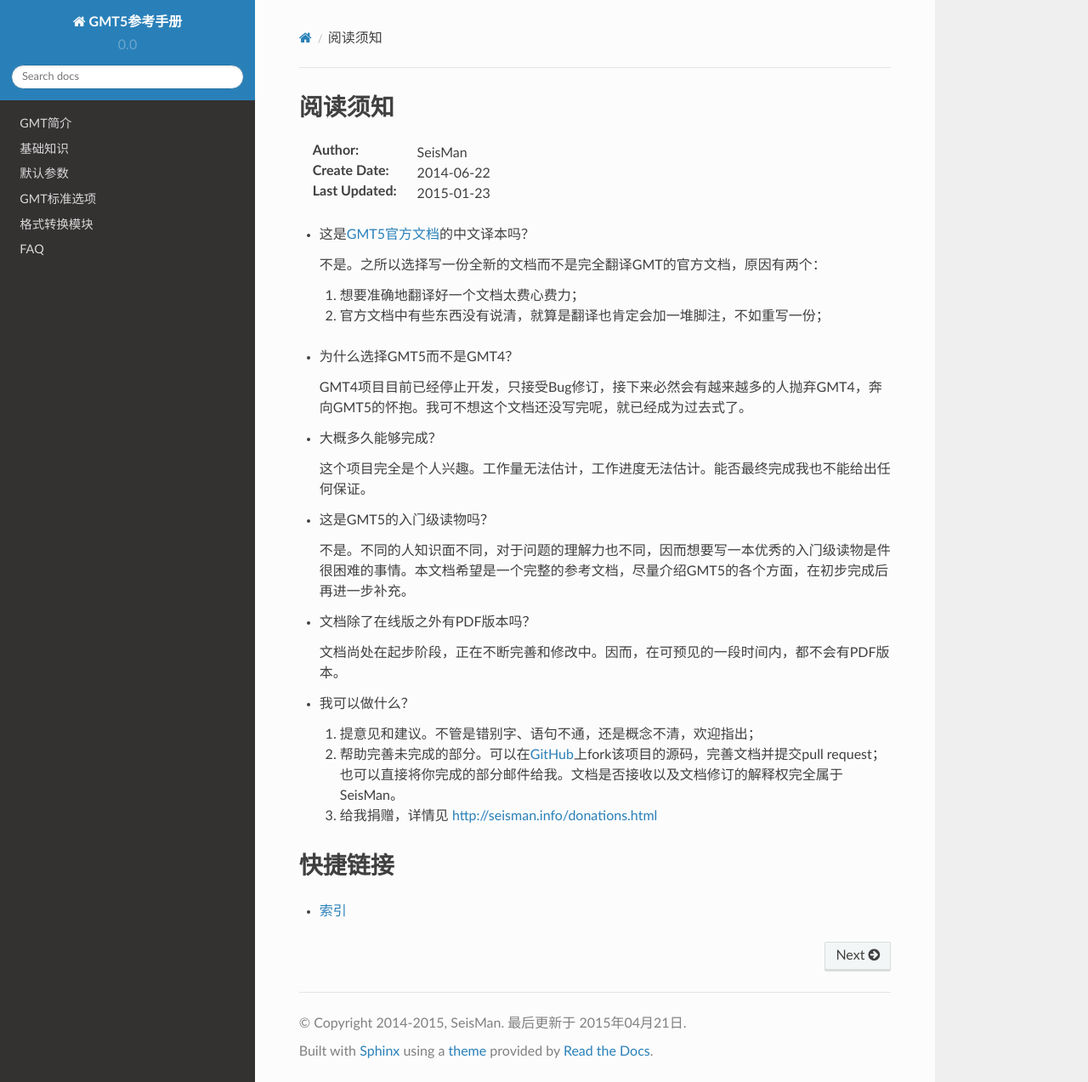
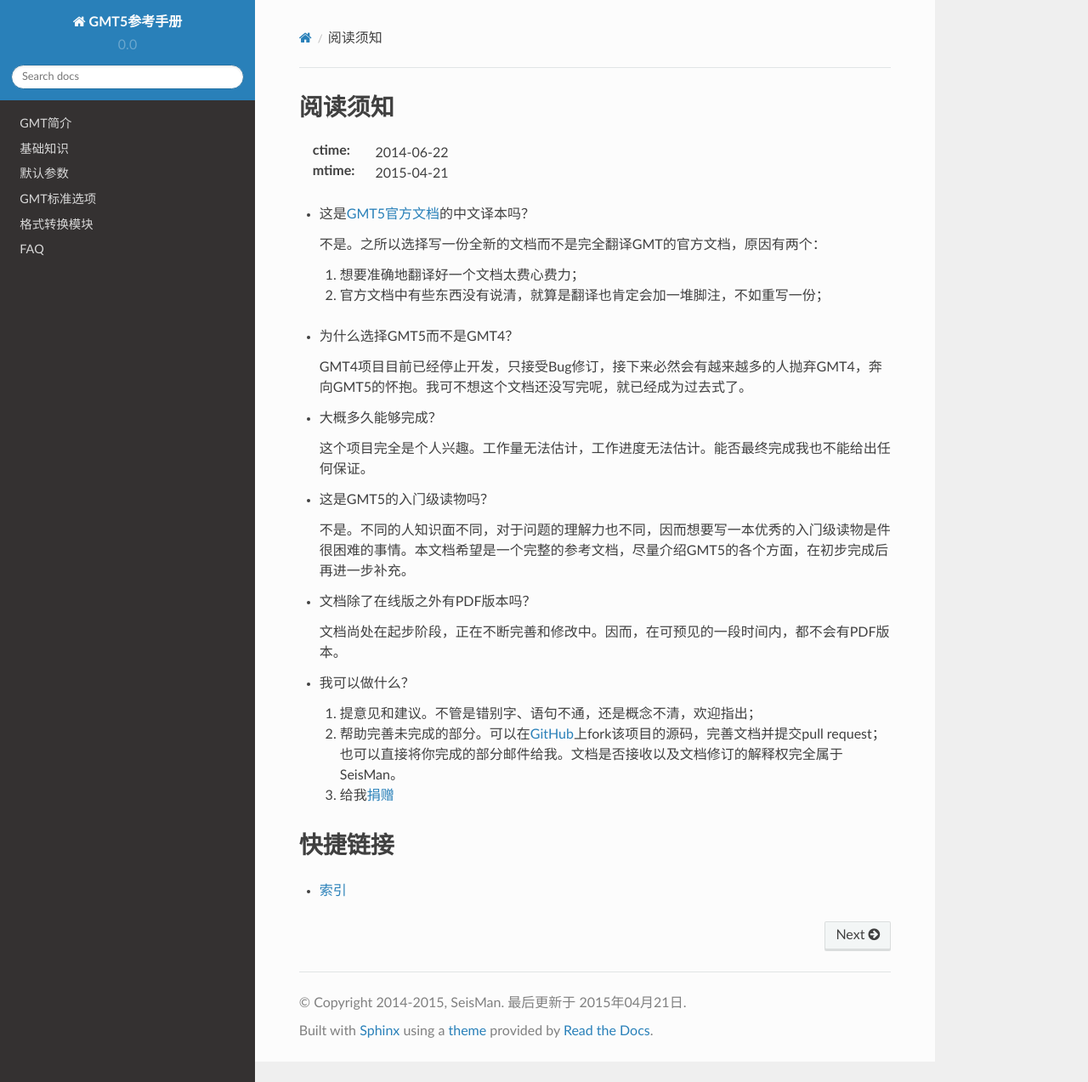
Before and after one commit to seisman/GMT5_Docs, a Sphinx documentation site: the page built from source/index.rst, in a window 1280 px wide and 1273 px high. Shown: the whole window at 85% size. Built offline with Sphinx 7.4.7 and the Read the Docs theme 2.0.0, drawn with Linux system fonts in a browser that asks for light colours.

Commit message:
update index

```diff
--- a/source/index.rst
+++ b/source/index.rst
@@ -1,15 +1,14 @@
 阅读须知
 ========
 
-:Author: SeisMan
-:Create Date: 2014-06-22
-:Last Updated: 2015-01-23
+:ctime: 2014-06-22
+:mtime: 2015-04-21
 
 .. toctree::
    :maxdepth: 3
    :hidden:
 
-   gmt-intro
+   gmt-introduction
    gmt-basics
    gmt-conf
    standard-options
@@ -43,7 +42,7 @@
 
    #. 提意见和建议。不管是错别字、语句不通，还是概念不清，欢迎指出；
    #. 帮助完善未完成的部分。可以在\ `GitHub <https://github.com/seisman/GMT5_Docs>`_\ 上fork该项目的源码，完善文档并提交pull request；也可以直接将你完成的部分邮件给我。文档是否接收以及文档修订的解释权完全属于SeisMan。
-   #. 给我捐赠，详情见 http://seisman.info/donations.html
+   #. 给我\ `捐赠 <http://seisman.info/donations.html>`_\
 
 快捷链接
 ========
```
Also changed, not shown: source/gmt-introduction.rst (renamed from source/gmt-intro.rst).
